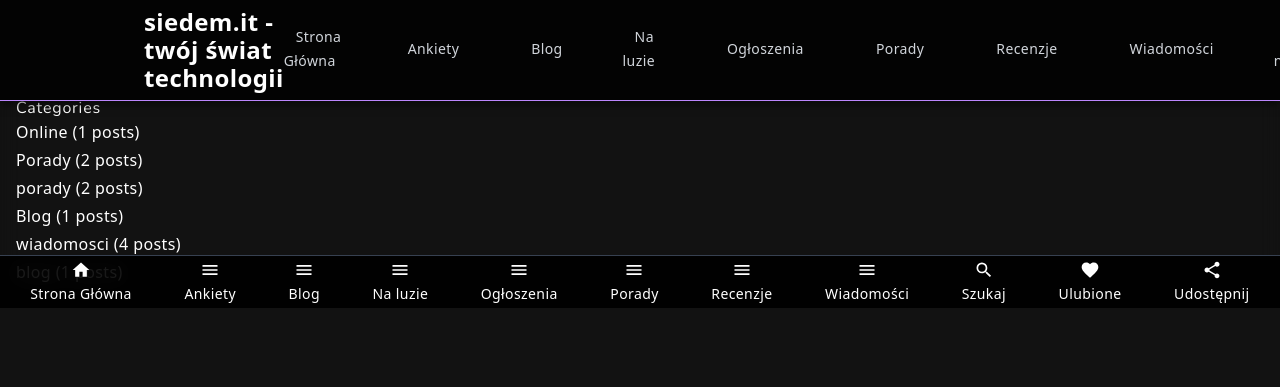
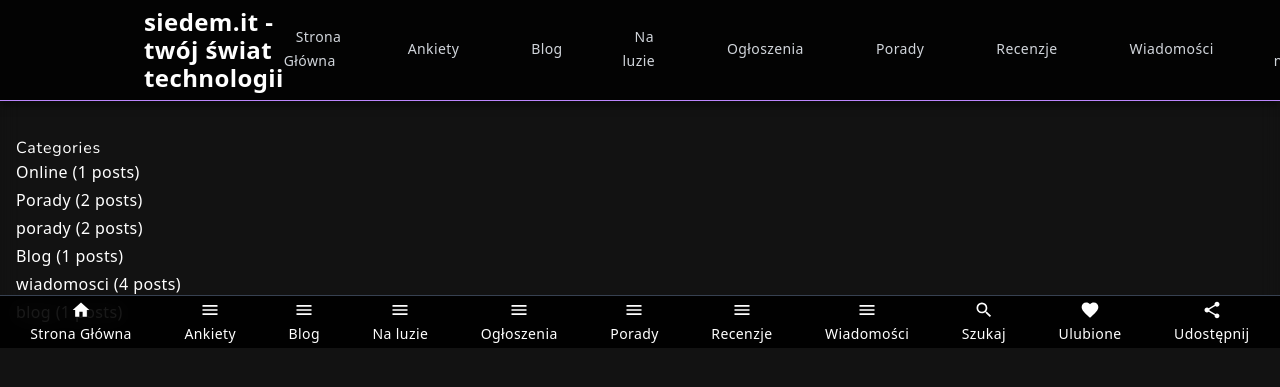
Before and after one commit to maracuyan/siedem.it, a Jekyll site: the page built from category.html, in a window 1280 px wide. Shown: the top 387 px of the page. Built offline with Jekyll 4.4.1, drawn with Linux system fonts in a browser that asks for light colours.

Commit message:
Fix: Increase page content padding-top for better readability
The padding-top for the .page-content class was increased from 6rem to 8.5rem to improve readability and spacing on the page. This adjustment provides a more visually appealing layout.

```diff
--- a/assets/css/main.css
+++ b/assets/css/main.css
@@ -309,7 +309,7 @@ hr {
 }
 
 .page-content {
-  padding-top: 6rem;
+  padding-top: 8.5rem;
   padding-bottom: 3rem;
 }
 
```
